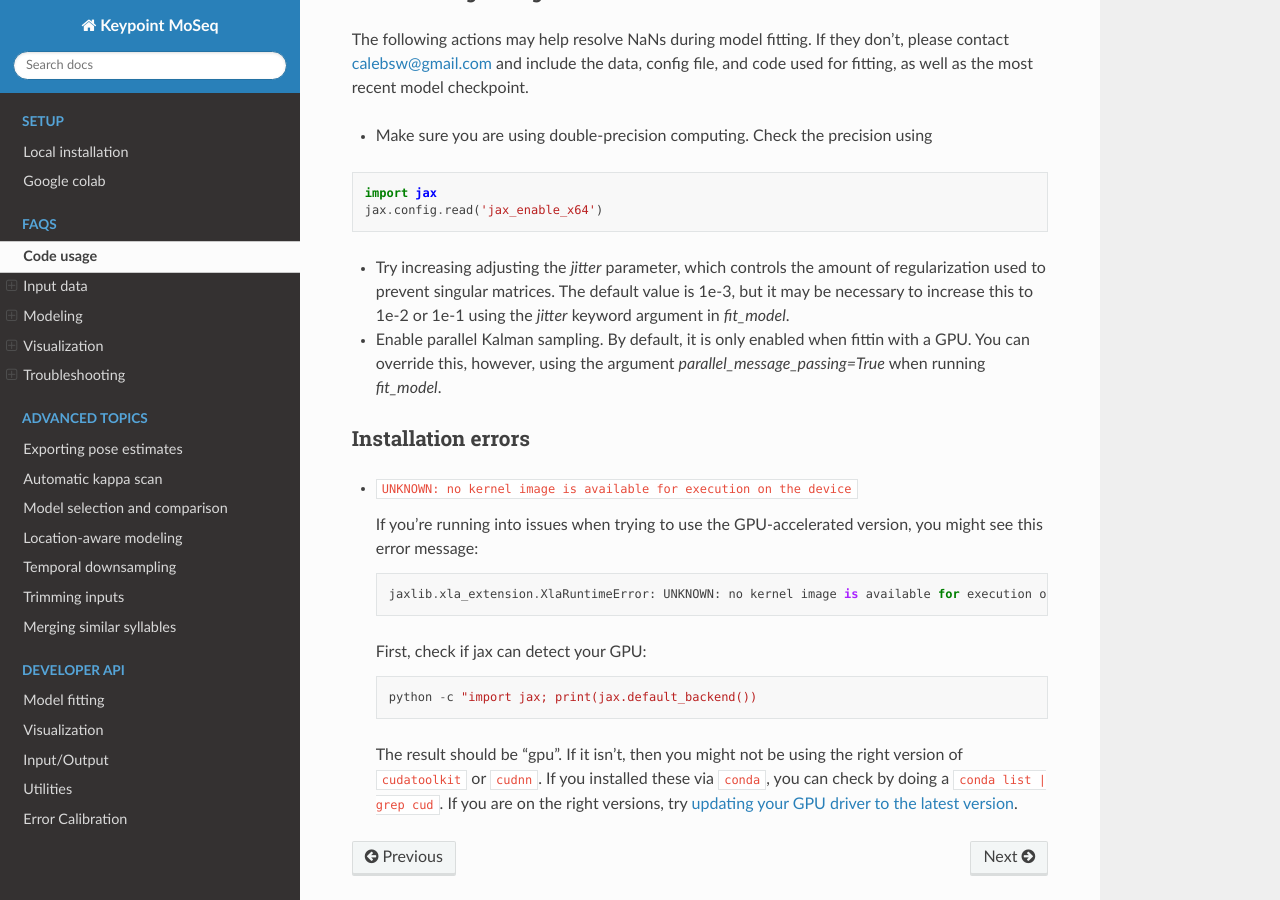
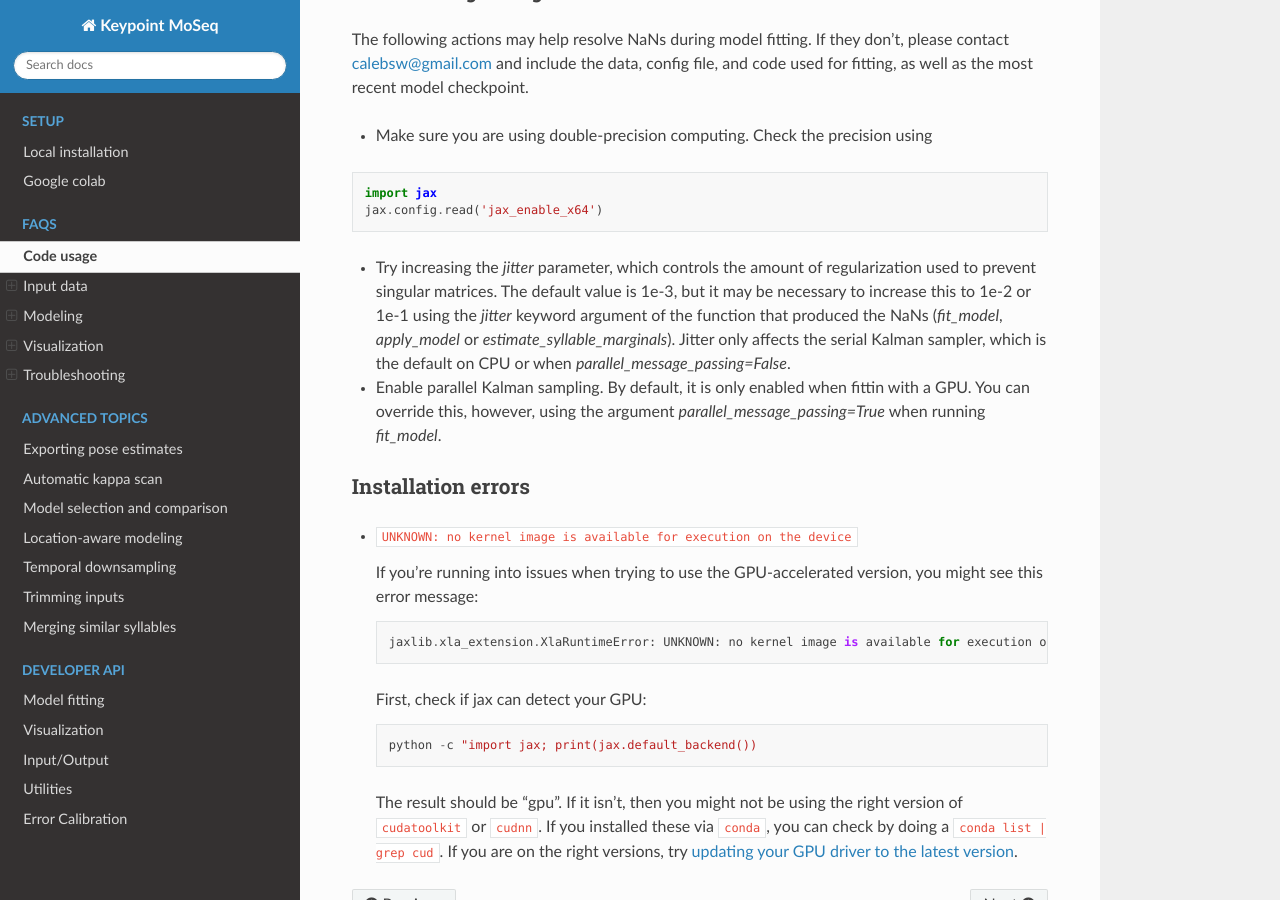
Before and after one commit to dattalab/keypoint-moseq, a Sphinx documentation site: the page built from docs/source/FAQs.rst, in a window 1280 px wide and 900 px high, scrolled down 14477 px. Built offline with Sphinx 7.4.7 and the Read the Docs theme 3.1.0, drawn with Linux system fonts in a browser that asks for light colours; pages that are not in the unit, such as notebooks, are missing from menus.

Commit message:
FAQ: name every function that takes jitter, and when jitter applies
The NaN warning links to this FAQ entry from fit_model, apply_model and
estimate_syllable_marginals, but the entry only named fit_model's jitter
argument. It now names all three, and says that jitter only affects the
serial Kalman sampler, since the next entry suggests switching to the
parallel one.

Co-Authored-By: Claude Opus 5.5 (1M context) <noreply@anthropic.com>
Claude-Session: https://claude.ai/code/session_016T5JwgvavGbePJTjysvyxY

```diff
--- a/docs/source/FAQs.rst
+++ b/docs/source/FAQs.rst
@@ -555,7 +555,7 @@ The following actions may help resolve NaNs during model fitting. If they don't,
     jax.config.read('jax_enable_x64')
 
 
-- Try increasing adjusting the `jitter` parameter, which controls the amount of regularization used to prevent singular matrices. The default value is 1e-3, but it may be necessary to increase this to 1e-2 or 1e-1 using the `jitter` keyword argument in `fit_model`.
+- Try increasing the `jitter` parameter, which controls the amount of regularization used to prevent singular matrices. The default value is 1e-3, but it may be necessary to increase this to 1e-2 or 1e-1 using the `jitter` keyword argument of the function that produced the NaNs (`fit_model`, `apply_model` or `estimate_syllable_marginals`). Jitter only affects the serial Kalman sampler, which is the default on CPU or when `parallel_message_passing=False`.
 
 - Enable parallel Kalman sampling. By default, it is only enabled when fittin with a GPU. You can override this, however, using the argument `parallel_message_passing=True` when running `fit_model`.
 
```
